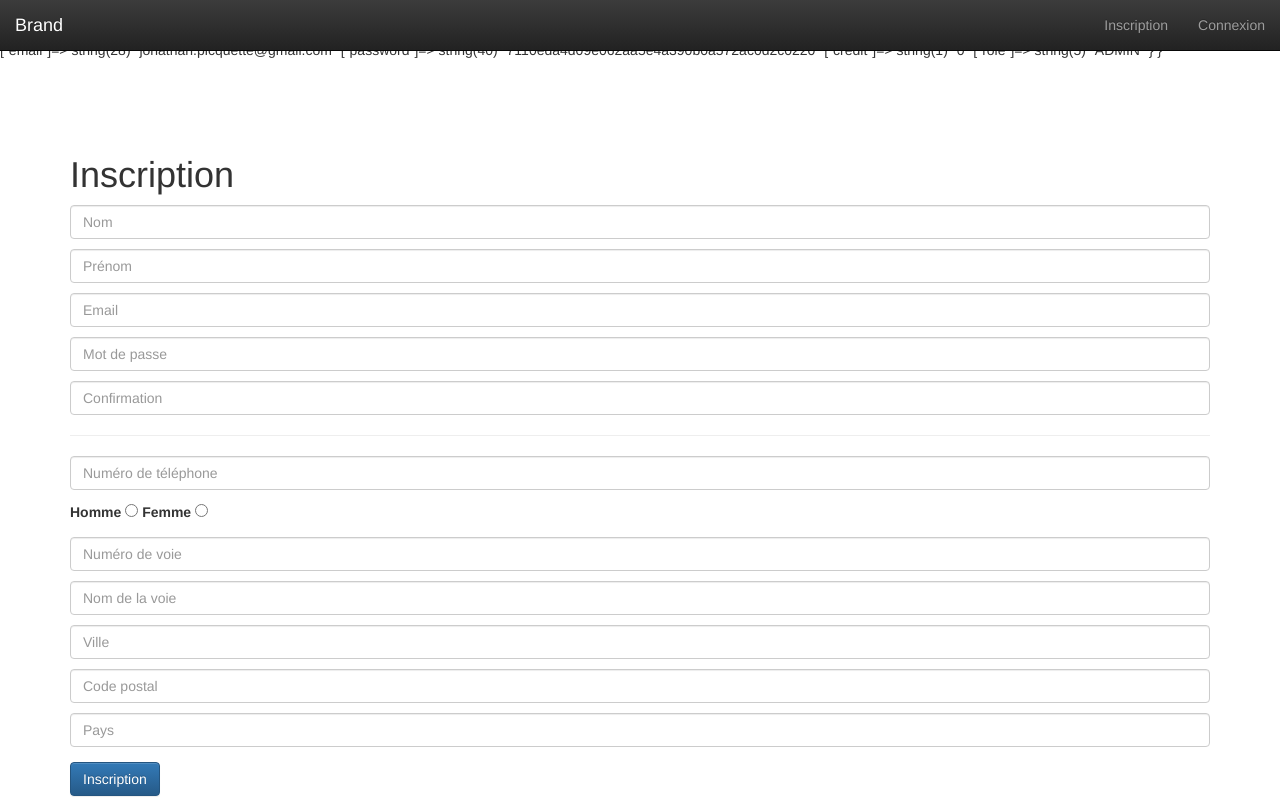
After one commit to Nacer-BKRM/agile-formation, a PHP site: page /inscription.php in a window 1280 px wide. The commit adds this page. Run offline with PHP 8.4, Linux system fonts and the light colour scheme; data comes from the database, SQL or seed files in the repository; some libraries are stand-ins or nearby versions.

Commit message:
acces base de données ok

```diff
--- a/bower.json
+++ b/bower.json
@@ -10,5 +10,8 @@
     "bower_components",
     "test",
     "tests"
-  ]
+  ],
+  "dependencies": {
+    "bootstrap": "^3.3.7"
+  }
 }
--- /dev/null
+++ b/database/Database.php
@@ -0,0 +1,39 @@
+<?php
+/**
+ * Created by PhpStorm.
+ * User: Samuel Besnier
+ * Date: 25/07/2017
+ * Time: 10:36
+ */
+
+namespace cyberagile;
+
+
+use PDO;
+
+class Database
+{
+    private static $instance;
+
+    private static function getPDO() {
+        $dsn = "mysql:host=sql11.freemysqlhosting.net;dbname=sql11186896;charset=utf8";
+        $user = "sql11186896";
+        $pass = "Us5S8V2wa9";
+
+        return new PDO(
+            $dsn,
+            $user,
+            $pass,
+            [
+                PDO::ATTR_ERRMODE => PDO::ERRMODE_EXCEPTION
+            ]
+        );
+    }
+
+    public static function getInstance() {
+        if (self::$instance == null) {
+            self::$instance = self::getPDO();
+        }
+        return self::$instance;
+    }
+}
--- /dev/null
+++ b/inscription.php
@@ -0,0 +1,65 @@
+<?php
+
+    require 'database/Database.php';
+
+    $pdo = \cyberagile\Database::getInstance();
+
+    $sql = $pdo->prepare("SELECT * FROM users");
+
+    $sql->execute();
+
+    $qr = $sql->fetchAll(PDO::FETCH_ASSOC);
+
+    var_dump($qr);
+
+?>
+
+<!DOCTYPE html>
+<html>
+<head>
+    <title>Cyber Agile - Inscription</title>
+    <meta charset="utf-8">
+    <link rel="stylesheet" href="web/dependancies/bootstrap/dist/css/bootstrap.min.css">
+    <link rel="stylesheet" href="web/dependancies/bootstrap/dist/css/bootstrap-theme.min.css">
+    <link rel="stylesheet" href="web/css/style.css">
+</head>
+<body>
+
+<?php include 'partials/navbar.php' ?>
+
+<div class="container" style="margin-top: 75px;">
+    <h1>Inscription</h1>
+    <form method="post">
+        <div class="form-group">
+            <input type="text" name="nom" placeholder="Nom" class="form-control">
+            <input type="text" name="prenom" placeholder="Prénom" class="form-control">
+            <input type="email" name="email" placeholder="Email" class="form-control">
+            <input type="password" name="password" placeholder="Mot de passe" class="form-control">
+            <input type="password" name="confirm" placeholder="Confirmation" class="form-control">
+        </div>
+        <hr>
+        <div class="form-group">
+            <input type="text" name="telephone" placeholder="Numéro de téléphone" class="form-control">
+            <label>Homme
+                <input type="radio" name="sexe" value="Homme">
+            </label>
+            <label>Femme
+                <input type="radio" name="sexe" value="Femme">
+            </label>
+            <input type="number" name="numero" placeholder="Numéro de voie" class="form-control">
+            <input type="text" name="voie" placeholder="Nom de la voie" class="form-control">
+            <input type="text" name="ville" placeholder="Ville" class="form-control">
+            <input type="text" name="codepostal" placeholder="Code postal" class="form-control">
+            <input type="text" name="pays" placeholder="Pays" class="form-control">
+        </div>
+        <div class="form-group">
+            <button class="btn btn-primary" type="submit">Inscription</button>
+        </div>
+    </form>
+</div>
+
+<script src="web/dependancies/jquery/dist/jquery.min.js"></script>
+<script src="web/dependancies/bootstrap/dist/js/bootstrap.min.js"></script>
+
+</body>
+</html>
--- /dev/null
+++ b/partials/navbar.php
@@ -0,0 +1,31 @@
+<?php
+/**
+ * Created by PhpStorm.
+ * User: Samuel Besnier
+ * Date: 25/07/2017
+ * Time: 11:17
+ */
+?>
+
+<nav class="navbar navbar-inverse navbar-fixed-top">
+    <div class="container-fluid">
+        <!-- Brand and toggle get grouped for better mobile display -->
+        <div class="navbar-header">
+            <button type="button" class="navbar-toggle collapsed" data-toggle="collapse" data-target="#bs-example-navbar-collapse-1" aria-expanded="false">
+                <span class="sr-only">Toggle navigation</span>
+                <span class="icon-bar"></span>
+                <span class="icon-bar"></span>
+                <span class="icon-bar"></span>
+            </button>
+            <a class="navbar-brand" href="#">Brand</a>
+        </div>
+
+        <!-- Collect the nav links, forms, and other content for toggling -->
+        <div class="collapse navbar-collapse" id="bs-example-navbar-collapse-1">
+            <ul class="nav navbar-nav navbar-right">
+                <li><a href="/inscription.php">Inscription</a></li>
+                <li><a href="/connexion.php">Connexion</a></li>
+            </ul>
+        </div><!-- /.navbar-collapse -->
+    </div><!-- /.container-fluid -->
+</nav>
--- /dev/null
+++ b/web/css/style.css
@@ -0,0 +1,7 @@
+input {
+    margin-top: 10px;
+}
+
+label {
+    margin-top: 10px;
+}
```
Also changed, not shown: index.php (+7 -0 lines).
